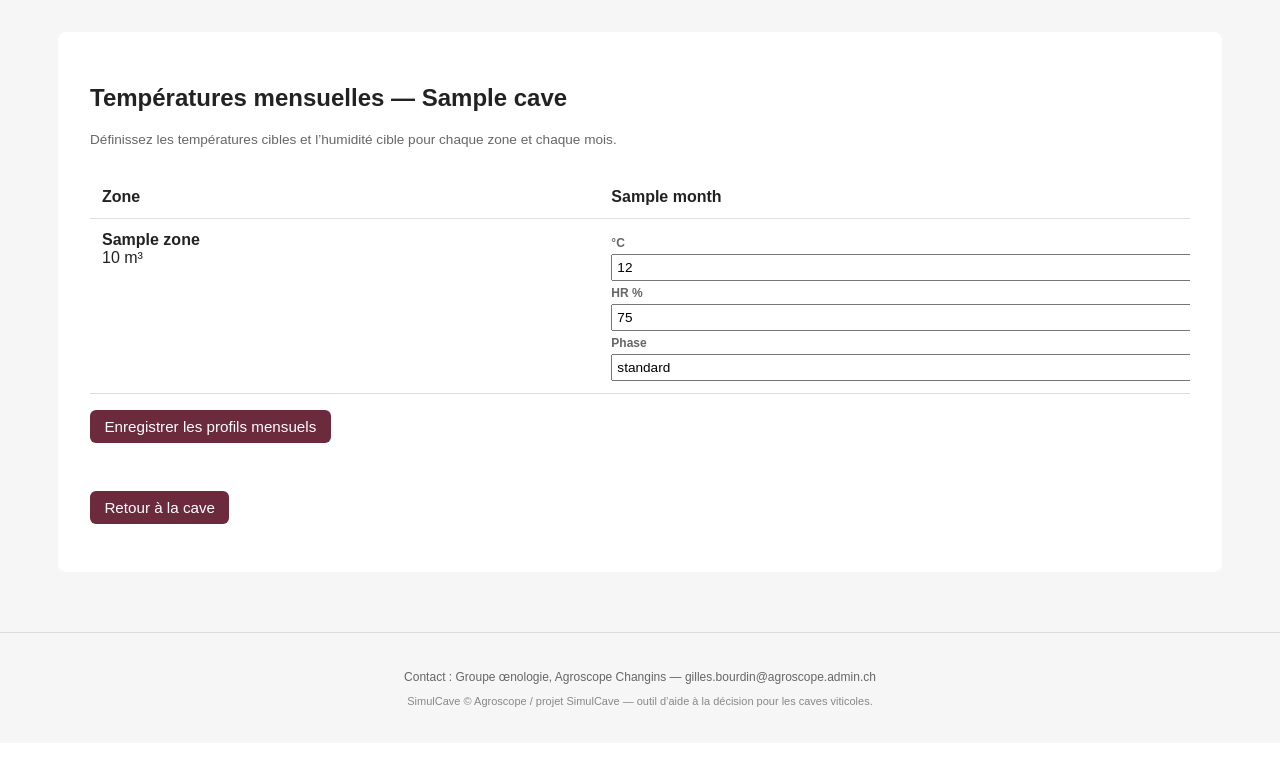
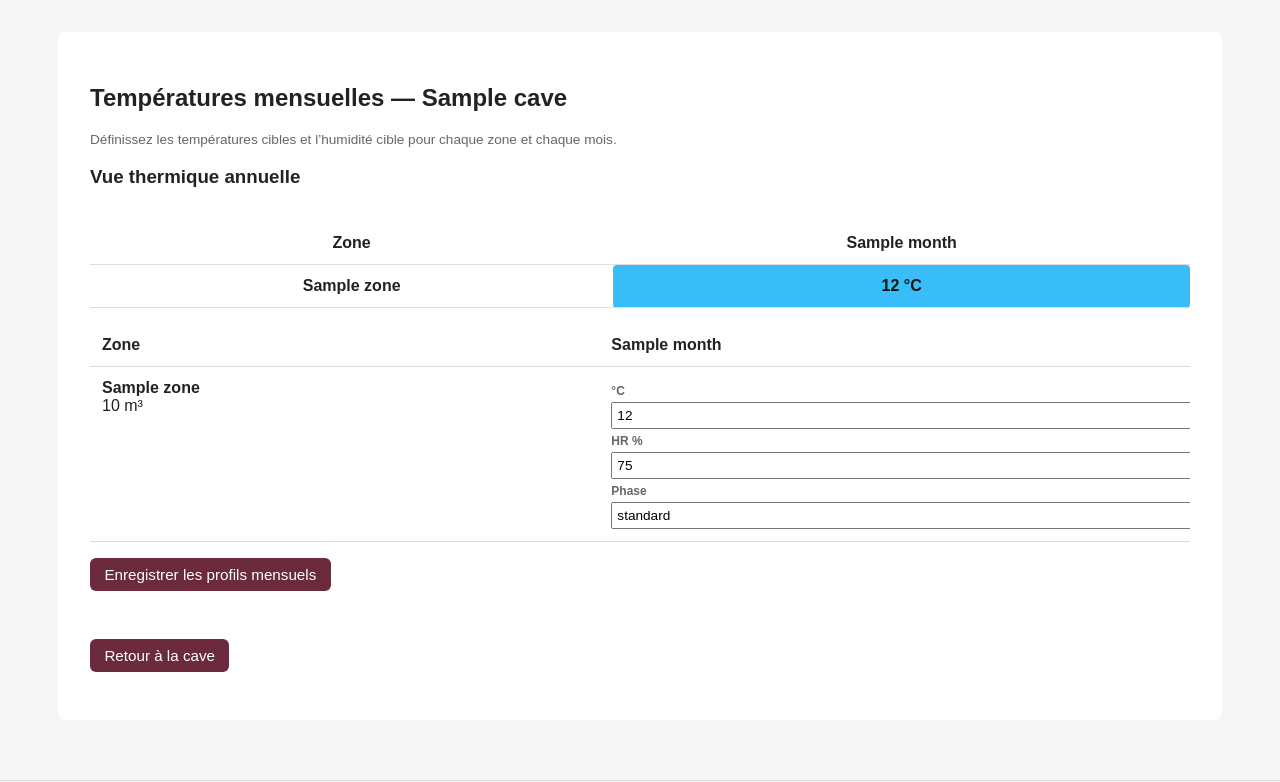
Before and after one commit to gilloubourdin-lgtm/simulcave, a FastAPI app: template app/templates/monthly_targets.html in a window 1280 px wide. Shown: the part 95-877 px from the top of the page. Before the commit the page ends 802 px from the top, so only its background shows below. Run offline with FastAPI, Linux system fonts and the light colour scheme; the template is opened without the code that fills it: most values are stand-ins (such as "Sample title", 1, 10 or a date in 2020).

Commit message:
Add monthly temperature

```diff
--- a/app/templates/monthly_targets.html
+++ b/app/templates/monthly_targets.html
@@ -7,6 +7,55 @@
 <p class="help-text">
 Définissez les températures cibles et l’humidité cible pour chaque zone et chaque mois.
 </p>
+
+<h3>Vue thermique annuelle</h3>
+
+<div class="table-scroll">
+  <table class="monthly-heatmap">
+    <thead>
+      <tr>
+        <th>Zone</th>
+        {% for month_number, month_name in months %}
+          <th>{{ month_name }}</th>
+        {% endfor %}
+      </tr>
+    </thead>
+    <tbody>
+      {% for zone in cave.zones %}
+      <tr>
+        <td><strong>{{ zone.name }}</strong></td>
+
+        {% for month_number, month_name in months %}
+          {% set target = zone.monthly_targets|selectattr("month", "equalto", month_number)|first %}
+          {% set temp = target.target_temp_c if target else 12 %}
+
+          <td class="monthly-heat-cell"
+              data-temp="{{ temp }}">
+            {{ temp }} °C
+          </td>
+        {% endfor %}
+      </tr>
+      {% endfor %}
+    </tbody>
+  </table>
+</div>
+
+<script>
+function tempToHeatColor(temp) {
+  if (temp <= 8) return "#1e40af";
+  if (temp <= 10) return "#2563eb";
+  if (temp <= 12) return "#38bdf8";
+  if (temp <= 14) return "#86efac";
+  if (temp <= 16) return "#facc15";
+  if (temp <= 18) return "#fb923c";
+  return "#dc2626";
+}
+
+document.querySelectorAll(".monthly-heat-cell").forEach(cell => {
+  const temp = parseFloat(cell.dataset.temp || "12");
+  cell.style.backgroundColor = tempToHeatColor(temp);
+});
+</script>
 
 <form method="post">
 
--- a/static/style.css
+++ b/static/style.css
@@ -402,3 +402,14 @@ canvas {
     margin-top: 0.5rem;
     margin-bottom: 0;
 }
+
+.monthly-heatmap th,
+.monthly-heatmap td {
+  text-align: center;
+}
+
+.monthly-heat-cell {
+  color: #111;
+  font-weight: bold;
+  border-radius: 4px;
+}
```
Also changed, not shown: app/templates/cave_detail.html (+19 -1 lines).
